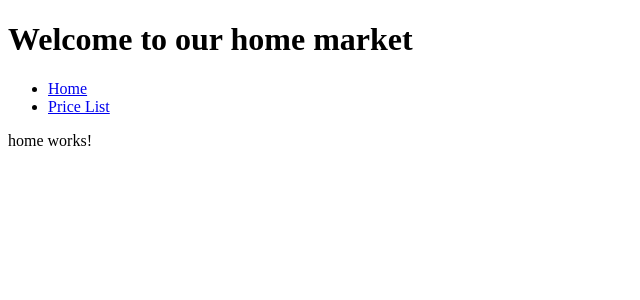
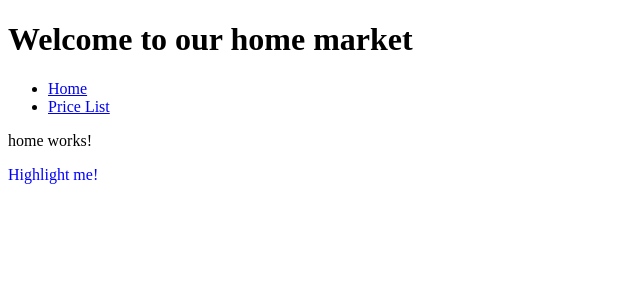
Before and after one commit to quynhchi1009/Angular12, an Angular app: page /home in a window 1280 px wide. Shown: the top 300 px of the page, without its empty margins (0-640 px from the left). Built offline with nearby package versions, Linux system fonts and the light colour scheme.

Commit message:
directive
them css cho html = them directive ~ file scss

```diff
--- /dev/null
+++ b/src/app/Directives/highlight.directive.ts
@@ -0,0 +1,15 @@
+import { Input } from '@angular/core';
+import { Directive,  ElementRef  } from '@angular/core';
+
+
+@Directive({
+  selector: '[appHighlight]'
+})
+export class HighlightDirective {
+  @Input() appHighlight = 'blue';
+
+  constructor(private el: ElementRef) {
+    console.log('HighLight Directives');
+    el.nativeElement.style.color = this.appHighlight;
+  }
+}
--- a/src/app/app.module.ts
+++ b/src/app/app.module.ts
@@ -7,6 +7,7 @@ import { PriceListComponent } from './price-list/price-list.component';
 import { OnSalePipe } from './on-sale.pipe';
 import { PageNotFroundComponent } from './page-not-fround/page-not-fround.component';
 import { HomeComponent } from './home/home.component';
+import { HighlightDirective } from './Directives/highlight.directive';
 
 @NgModule({
   declarations: [
@@ -14,7 +15,8 @@ import { HomeComponent } from './home/home.component';
     PriceListComponent,
     OnSalePipe,
     PageNotFroundComponent,
-    HomeComponent
+    HomeComponent,
+    HighlightDirective
   ],
   imports: [
     BrowserModule,
--- a/src/app/home/home.component.html
+++ b/src/app/home/home.component.html
@@ -1 +1,2 @@
-<p>home works!</p>
+<p appHighLight>home works!</p>
+<p [appHighlight]="color">Highlight me!</p>
--- a/src/app/home/home.component.ts
+++ b/src/app/home/home.component.ts
@@ -6,6 +6,7 @@ import { Component, OnInit } from '@angular/core';
   styleUrls: ['./home.component.scss']
 })
 export class HomeComponent implements OnInit {
+  color = 'yellow';
 
   constructor() { }
 
```
Also changed, not shown: 1 other file (tests, documents, lock files or other folders).
